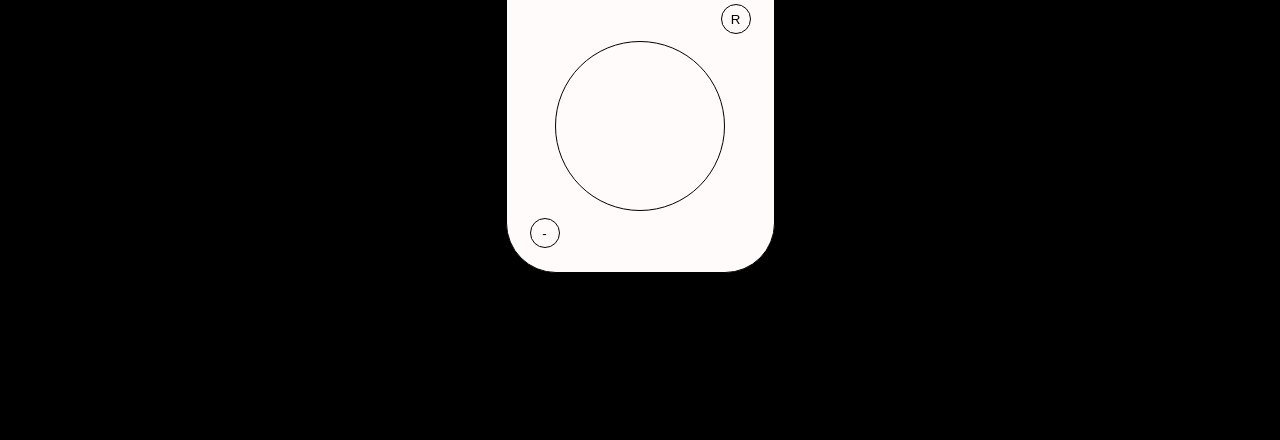
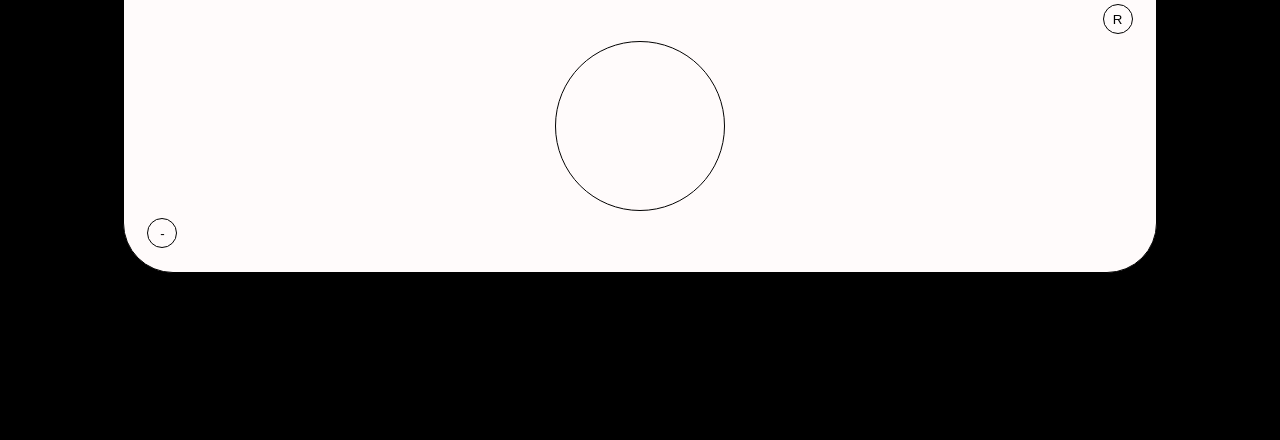
Before and after one commit to AmmarIkhlas/tasbeeh, a plain HTML site: page index.html in a window 1280 px wide. Shown: the part 376-816 px from the top of the page. Drawn offline with Linux system fonts and the light colour scheme.

Commit message:
Add files via upload

```diff
--- a/index.html
+++ b/index.html
@@ -27,6 +27,7 @@
             justify-content: center;
             align-items: center;
             font-family: 'Poppins', sans-serif;
+            background-color: #fff;
         }
 
         .tasbeeh {
@@ -35,7 +36,7 @@
             justify-content: space-around;
             align-items: center;
             height: 339px;
-            width: 247px;
+            width: 80%;
             border: 1px solid #000;
             border-radius: 50px;
             padding: 7px;
```
